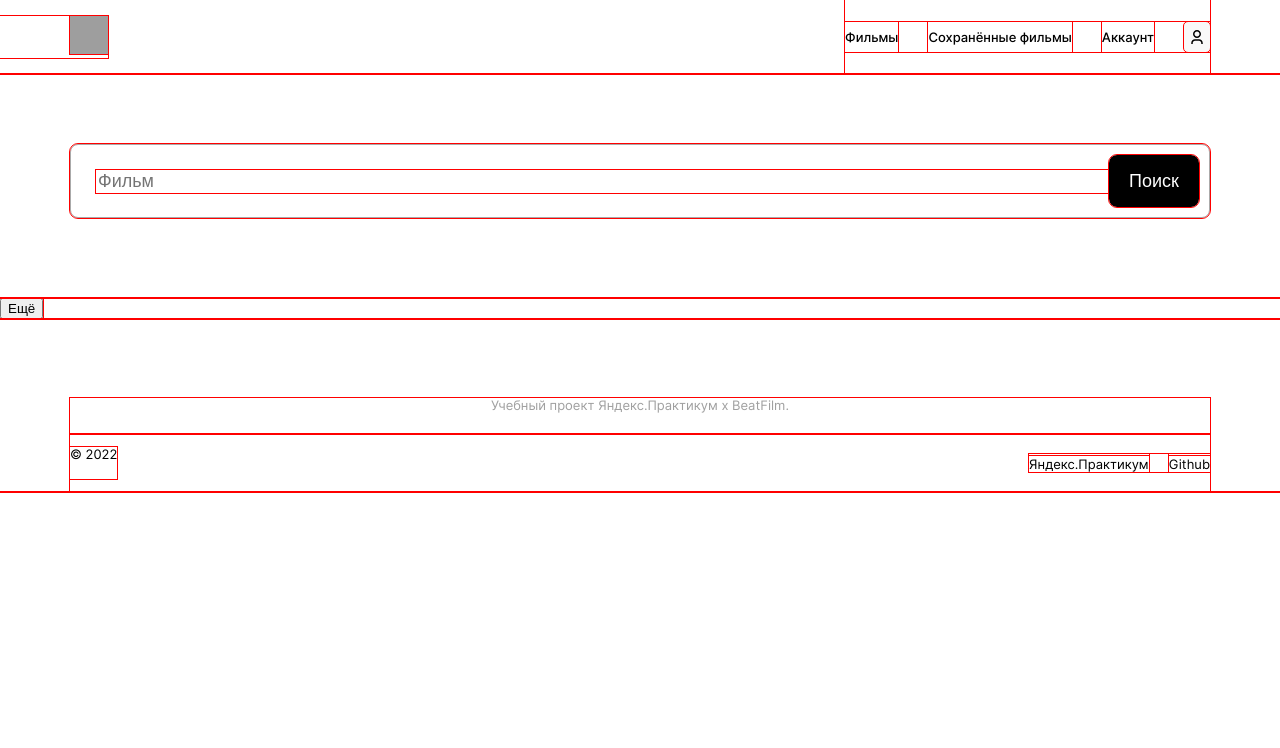
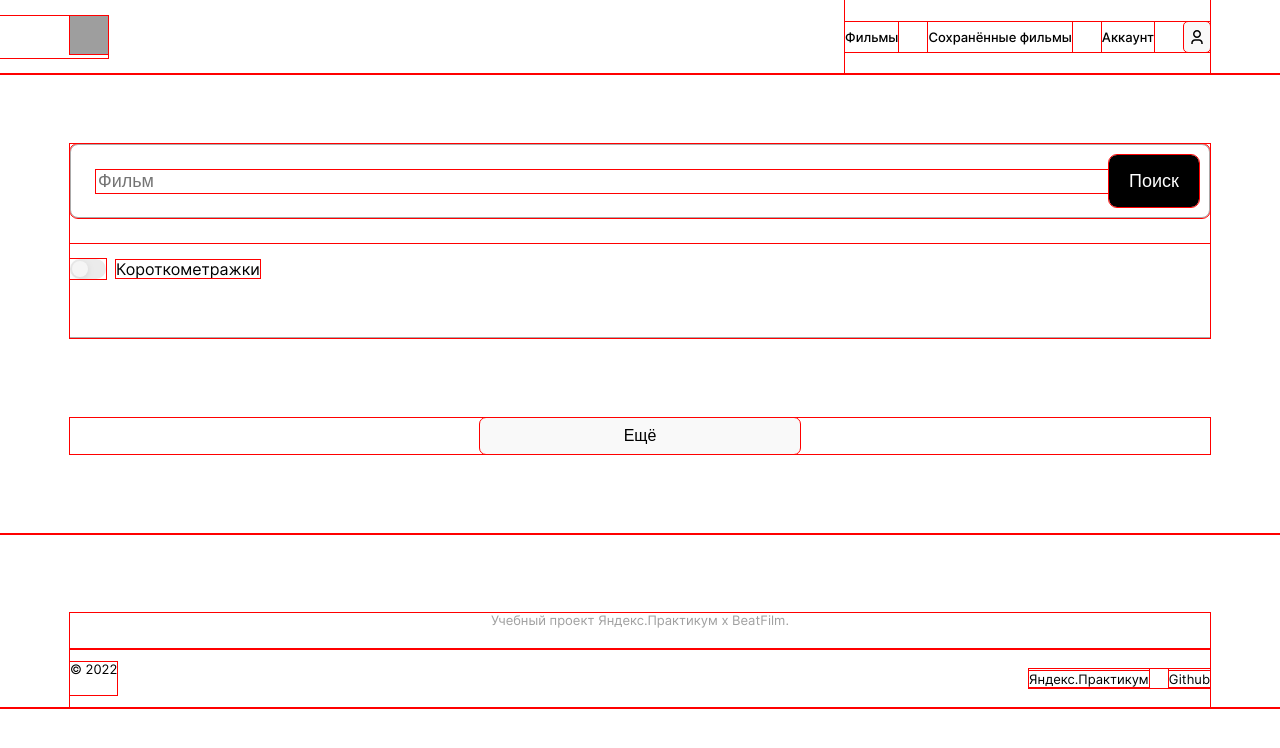
Before and after one commit to nknrw/movies-explorer-frontend, a React (Create React App) app: page /movies in a window 1280 px wide. Shown: the top 748 px of the page. Built offline with nearby package versions, Linux system fonts and the light colour scheme; grey boxes are pictures that could not be loaded; the HTML template or start-up script is replaced by a standard one.

Commit message:
feat: почти 2

```diff
--- /dev/null
+++ b/src/components/FilterCheckbox/FilterCheckbox.css
@@ -0,0 +1,34 @@
+.filter-checkbox {
+    margin: 26px 0 0 0;
+    display: flex;
+    align-items: center;
+    padding-bottom: 43px;
+    border-bottom: 1px solid #AAAAAA;
+}
+
+.filter-checkbox__container {
+    width: 36px;
+    height: 20px;
+    margin-right: 10px;
+}
+
+.filter-checkbox__input {
+    background: url("../../images/switch-inactive.svg") no-repeat;
+    appearance: none;
+    width: 100%;
+    height: 100%;
+    cursor: pointer;
+}
+
+.filter-checkbox__input:checked {
+    background: url("../../images/switch-active.svg") no-repeat;
+}
+
+@keyframes switch {
+    0% {
+        background: url("../../images/switch-inactive.svg") no-repeat;
+    }
+    100% {
+        background: url("../../images/switch-active.svg") no-repeat;
+    }
+}
--- /dev/null
+++ b/src/components/FilterCheckbox/FilterCheckbox.js
@@ -0,0 +1,15 @@
+import React from "react";
+import "./FilterCheckbox.css";
+
+function FilterCheckbox() {
+    return (
+        <div className="filter-checkbox">
+            <label className="filter-checkbox__container">
+                <input className="filter-checkbox__input" type="checkbox" />
+            </label>
+            <p className="filter-checkbox__text">Короткометражки</p>
+        </div>
+    )
+}
+
+export default FilterCheckbox;
--- a/src/components/MoviesCardList/MoviesCardList.css
+++ b/src/components/MoviesCardList/MoviesCardList.css
@@ -0,0 +1,18 @@
+.movies-cards-list {
+    display: flex;
+    flex-direction: column;
+    align-items: center;
+    margin: 0 70px 80px 70px;
+}
+
+.movies-cards-list__button {
+    width: 320px;
+    height: 36px;
+    background-color: #F9F9F9;
+    border-radius: 6px;
+    border: none;
+    font-size: 16px;
+    font-weight: 500;
+    cursor: pointer;
+    transition: .2s linear;
+}
--- a/src/components/SearchForm/SearchForm.css
+++ b/src/components/SearchForm/SearchForm.css
@@ -1,8 +1,11 @@
 .search-form {
+    margin: 70px 70px 80px 70px;
+}
+
+.search-form__container {
     display: flex;
     justify-content: space-between;
     align-items: center;
-    margin: 70px 70px 80px 70px;
     height: 72px;
     /*padding: 25px;*/
     border: 1px solid #AAAAAA;
--- a/src/components/SearchForm/SearchForm.js
+++ b/src/components/SearchForm/SearchForm.js
@@ -1,14 +1,16 @@
 import React from "react";
 import "./SearchForm.css";
-// import FilterCheckbox from "../FilterCheckbox/FilterCheckbox";
+import FilterCheckbox from "../FilterCheckbox/FilterCheckbox";
 
 function SearchForm() {
     return (
-        <form className="search-form">
-            <input className="search-form__input" type="text" placeholder="Фильм" />
-            <button className="search-form__button" type="submit">Поиск</button>
-            {/* <FilterCheckbox /> */}
-        </form>
+        <section className="search-form">
+            <form className="search-form__container">
+                <input className="search-form__input" type="text" placeholder="Фильм" />
+                <button className="search-form__button" type="submit">Поиск</button>
+            </form>
+            <FilterCheckbox />
+        </section>
     )
 }
 
```
Also changed, not shown: src/images/switch-active.svg (added), src/images/switch-inactive.svg (added).
